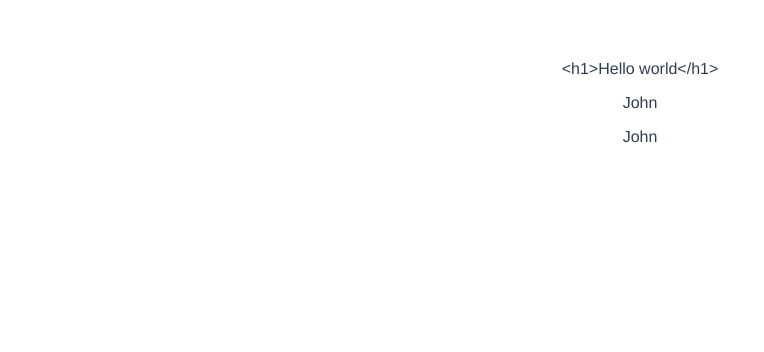
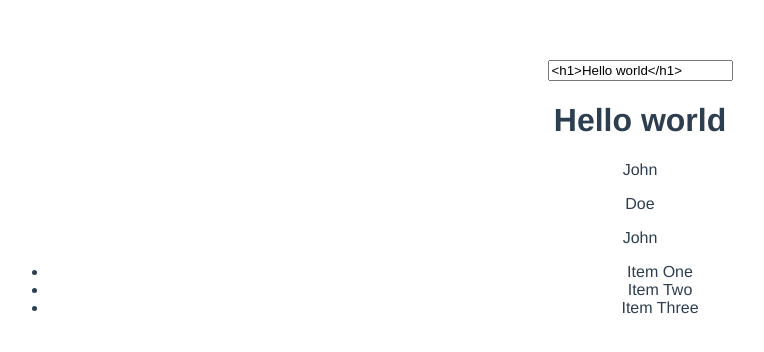
Before and after one commit to ortizlu/StageBright-Vue, a Vue app: page / in a window 1280 px wide. Shown: the top 352 px of the page, without its empty margins (0-764 px from the left). Built offline with nearby package versions, Linux system fonts and the light colour scheme.

Commit message:
add more useful tools such as v-model, v-if and v-else, and v-for

```diff
--- a/src/components/Splashscreen.vue
+++ b/src/components/Splashscreen.vue
@@ -1,8 +1,14 @@
 <template>
   <div class="Splashscreen">
-    {{title}}
+    <input type="text" v-model="title"><br>
+    <span v-html="title"></span>
     <p>{{user.firstName}}</p>
+    <p v-if="showName">{{user.lastName}}</p>
+    <p v-else>Deer</p>
     <p v-text="user.firstName"></p>
+    <ul>
+      <li v-for="item in items">{{item.title}}</li>
+    </ul>
   </div>
 </template>
 
@@ -15,7 +21,18 @@
         user: {
           firstName: 'John',
           lastName: 'Doe'
-        }
+        },
+        showName: true,
+        items: [{
+            title: 'Item One'
+          },
+          {
+            title: 'Item Two'
+          },
+          {
+            title: 'Item Three'
+          }
+        ]
       }
     }
   }
```
